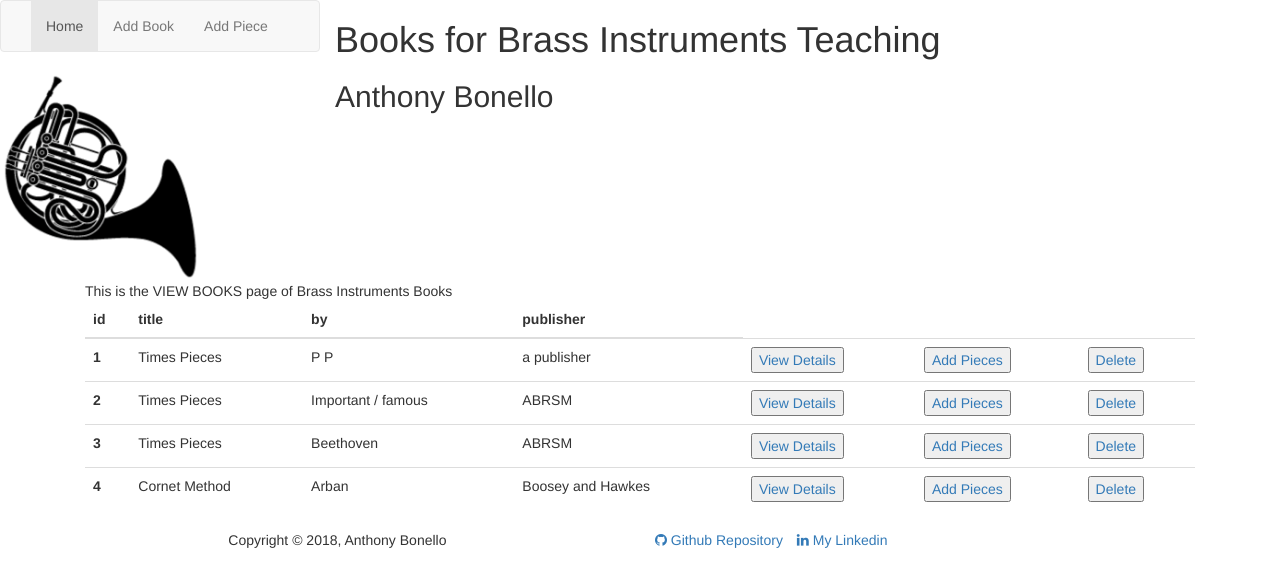
After one commit to abonello/BrassInstrumentsBooks, a Flask app: page /view_books in a window 1280 px wide. The commit adds this page. Shown: the top 587 px of the page. Run offline with Flask 2, Linux system fonts and the light colour scheme; some libraries are stand-ins or nearby versions.

Commit message:
Sletched view_books template and route

```diff
--- a/data/books.json
+++ b/data/books.json
@@ -1,5 +1,6 @@
 {
     "1": {
+        "id": 1,
         "arranger": "P P",
         "bookNo": "",
         "clefs": [
@@ -18,13 +19,14 @@
         "volume": ""
     },
     "2": {
-        "arranger": "Unknown",
+        "id": 2,
+        "arranger": "famous",
         "bookNo": "1",
         "clefs": [
             "Treble Clef"
         ],
         "comment": "Good beginner book",
-        "composer": "",
+        "composer": "Important",
         "grades": "1, 2, 3, 4",
         "instruments": [
             "Trumpet / Cornet / Flugelhorn",
@@ -36,13 +38,14 @@
         "volume": ""
     },
     "3": {
+        "id": 3,
         "arranger": "Unknown",
         "bookNo": "1",
         "clefs": [
             "Treble Clef"
         ],
         "comment": "Good beginner book",
-        "composer": "",
+        "composer": "Beethoven",
         "grades": "1, 2, 3, 4",
         "instruments": [
             "Trumpet / Cornet / Flugelhorn",
@@ -54,6 +57,7 @@
         "volume": ""
     },
     "4": {
+        "id": 4,
         "arranger": "Unknown",
         "bookNo": "",
         "clefs": [
--- a/run.py
+++ b/run.py
@@ -44,16 +44,17 @@ def save_book():
         with open("data/books.json", "r") as readdata:
             store = readdata.read()
         book = json.loads(store)
-        book[str(max(book['indexes'])+1)] = {   "title": title,
-                                            "volume": volume,
-                                            "bookNo": bookNo,
-                                            "composer": composer,
-                                            "arranger": arranger,
-                                            "publisher": publisher,
-                                            "clefs": clefs,
-                                            "grades": grades,
-                                            "instruments": instruments,
-                                            "comment": comment}
+        book[str(max(book['indexes'])+1)] = {   "id": max(book['indexes'])+1,
+                                                "title": title,
+                                                "volume": volume,
+                                                "bookNo": bookNo,
+                                                "composer": composer,
+                                                "arranger": arranger,
+                                                "publisher": publisher,
+                                                "clefs": clefs,
+                                                "grades": grades,
+                                                "instruments": instruments,
+                                                "comment": comment}
         book['indexes'].append(max(book['indexes'])+1)
 
         with open("data/books.json", "w") as outfile:
@@ -62,8 +63,26 @@ def save_book():
         return "Trying to save this book. {}, {}, {}, {}, {}, {}, clefs:{}, grades: {}, instruments: {}, comment: {}".format(title, volume, bookNo, composer, arranger, publisher, clefs, grades, instruments, comment)
     return "POST was not accepted."
 
+@app.route('/view_books')
+def view_books():
+    currentRoute = "view_books"
+    store=""
+    with open("data/books.json", "r") as readdata:
+        store = readdata.read()
+    books = json.loads(store)
+
+    return render_template("view_books.html", current_route=currentRoute, message="This is the VIEW BOOKS page of Brass Instruments Books", books=books)
 
 
+# print(books)
+    # for book in books:
+        # print(book)
+        # print(books[book])
+        # if book != 'indexes':
+            # for each in books[book]:
+                # print(each)
+                # print(books[book][each])
+            # print(books[book][title])
 @app.route('/add_piece')
 def add_piece():
     currentRoute = "add_piece"
--- a/templates/base.html
+++ b/templates/base.html
@@ -32,6 +32,9 @@
                                             {% endif %}
                                             {% if not(current_route == "add_piece") %}
                                                 <li class="nav-item"><a class="nav-link scroll" href="{{ url_for('add_piece') }}" id="userNav">Add Piece</a></li>
+                                            {% endif %}
+                                            {% if not(current_route == "view_books") %}
+                                                <li class="nav-item"><a class="nav-link scroll" href="{{ url_for('view_books') }}" id="userNav">View Books</a></li>
                                             {% endif %}
                                             <!-- {#% if thisUser["is_logged"] and thisUser["game_on"] and not(thisUser["current_route"] == "game") %#}
                                                 <li class="nav-item"><a class="nav-link scroll" href="{#{ url_for('game', currentUser=thisUser['username']) }#}" id="gameNav">CURRENT GAME</a></li>
--- /dev/null
+++ b/templates/view_books.html
@@ -0,0 +1,63 @@
+{% extends 'base.html' %}
+{% block content %}
+    <div class="col-md-12 main min-height-main">
+        {{ message }}
+    </div>
+
+    <div class="col-md-12 main min-height-main">
+        <table class="table">
+            <thead>
+                <tr>
+                    <th>id</th>
+                    <th>title</th>
+                    <th>by</th>
+                    <th>publisher</th>
+                </tr>
+            </thead>
+            <tbody>
+                    {% for book in books %}
+                        {% if book != "indexes" %}
+                            <tr>
+                                <th>
+                                    {{ books[book]["id"] }}
+                                </th>
+                                <td>
+                                    {{ books[book]["title"] }}
+                                </td>
+                                <td>
+                                    {% if books[book]["composer"] and  books[book]["composer"] != "Unknown" %}
+                                        {{ books[book]["composer"] }}
+                                    {% endif %}
+                                    {% if books[book]["composer"] and books[book]["arranger"]  and  books[book]["composer"] != "Unknown"  and  books[book]["arranger"] != "Unknown" %}
+                                        /
+                                    {% endif %}
+                                    {% if books[book]["arranger"]  and  books[book]["arranger"] != "Unknown" %}
+                                        {{ books[book]["arranger"] }}
+                                    {% endif %}
+                                </td>
+                                <td>
+                                    {{ books[book]["publisher"] }}
+                                </td>
+                                <td>
+                                    <button><a href="#">View Details</a></button>
+                                </td>
+                                <td>
+                                    <button><a href="#">Add Pieces</a></button>
+                                </td>
+                                <td>
+                                    <button><a href="#">Delete</a></button>
+                                </td>
+                            </tr>
+                        {% endif %}
+                    {% endfor %}
+
+
+
+            </tbody>
+
+
+
+        </table>
+    </div>
+
+{% endblock %}
```
